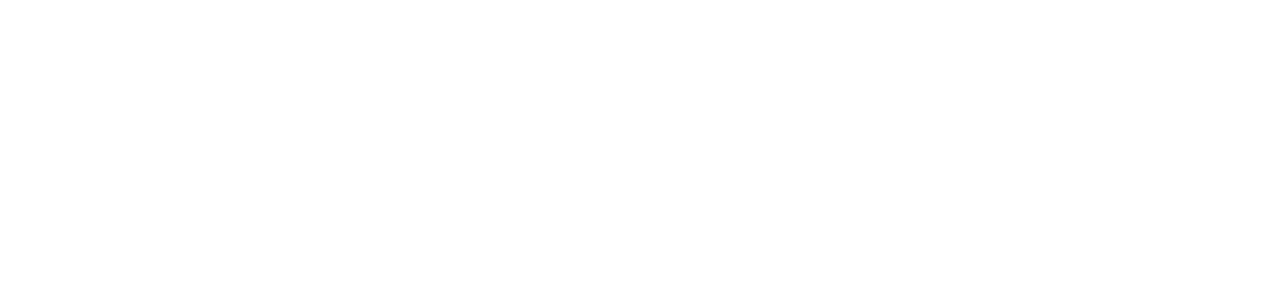
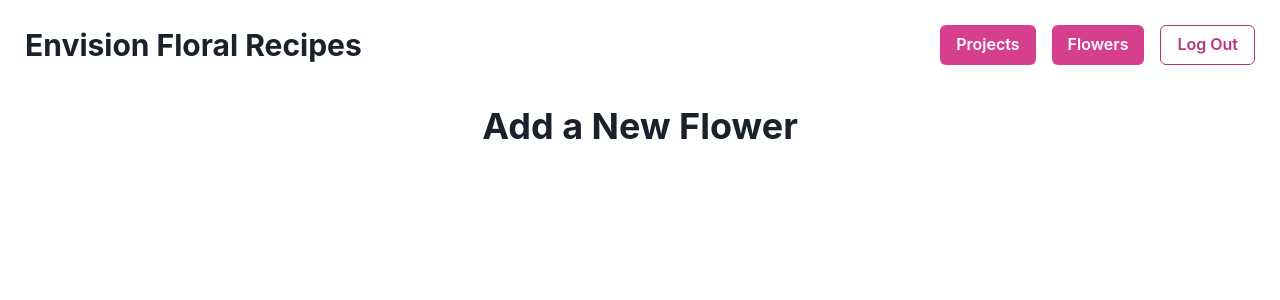
Before and after one commit to solidquartz/floral-recipes, a React (Create React App) app in the folder client/: page /flowers/create in a window 1280 px wide. Before the commit this address had no page. Shown: the top 300 px of the page. Built offline with nearby package versions, Linux system fonts and the light colour scheme.

Commit message:
Added links to create flower page, working on forms

```diff
--- a/client/src/App.tsx
+++ b/client/src/App.tsx
@@ -1,7 +1,7 @@
 import React from "react";
 import { BrowserRouter as Router, Routes, Route } from "react-router-dom";
 import { AppContextProvider } from "./context/AppContext";
-import { Dashboard, Flowers, Projects } from "./pages";
+import { CreateFlower, Dashboard, Flowers, Projects } from "./pages";
 
 export const App: React.FC = () => (
   <AppContextProvider>
@@ -11,6 +11,7 @@
           <Route index element={<Dashboard />} />
           <Route path="/projects" element={<Projects />} />
           <Route path="/flowers" element={<Flowers />} />
+          <Route path="/flowers/create" element={<CreateFlower />} />
         </Route>
       </Routes>
     </Router>
--- a/client/src/pages/CreateFlower.tsx
+++ b/client/src/pages/CreateFlower.tsx
@@ -1,5 +1,39 @@
 // import { Link } from "react-router-dom";
 
+import { Button, Flex, Heading } from "@chakra-ui/react";
+import { Field, Form, Formik } from "formik";
+import { Header } from "./components";
+
 export const CreateFlower: React.FC = () => {
-  return <div>Create Flower</div>;
+  interface FlowerFormValues {
+    name: String;
+    price: String;
+    roundedUp: Number;
+  }
+
+  const initialValues: FlowerFormValues = { name: "", price: "", roundedUp: 0 };
+
+  return (
+    <>
+      {/* Navbar */}
+      <Header />
+
+      <Flex justify="center">
+        <Heading>Add a New Flower</Heading>
+
+        {/* <Formik
+          initialValues={{ initialValues }}
+          onSubmit={(values, actions) => {
+            console.log(values, actions);
+          }}
+        >
+          <Form>
+            <Field name="name" id="name" placeholder="Flower Name">
+              <Button type="submit">Add Flower</Button>
+            </Field>
+          </Form>
+        </Formik> */}
+      </Flex>
+    </>
+  );
 };
--- a/client/src/pages/Dashboard.tsx
+++ b/client/src/pages/Dashboard.tsx
@@ -13,6 +13,7 @@
 import { GiFlowerPot } from "react-icons/gi";
 import React from "react";
 import { Header, ProjectCard, PinProjectCard } from "./components";
+import { Link } from "react-router-dom";
 
 export const Dashboard: React.FC = () => {
   return (
@@ -31,9 +32,11 @@
             <Button size="lg" colorScheme="pink" leftIcon={<BiBookAdd />}>
               Create a Project
             </Button>
-            <Button size="lg" colorScheme="pink" leftIcon={<GiFlowerPot />}>
-              Add New Florals
-            </Button>
+            <Link to="/flowers/create">
+              <Button size="lg" colorScheme="pink" leftIcon={<GiFlowerPot />}>
+                Add New Flower
+              </Button>
+            </Link>
           </ButtonGroup>
         </Box>
       </Flex>
--- a/client/src/pages/Flowers.tsx
+++ b/client/src/pages/Flowers.tsx
@@ -13,6 +13,7 @@
 import { useEffect } from "react";
 import { BiSearchAlt } from "react-icons/bi";
 import { GiFlowerPot } from "react-icons/gi";
+import { Link } from "react-router-dom";
 import api from "../api/api";
 import { useAppContext } from "../context/AppContext";
 import { Header, FlowerTableItem } from "./components";
@@ -54,6 +55,7 @@
             <Heading>Flowers</Heading>
           </Flex>
           <Flex>
+            <Link to="/flowers/create">
               <Button
                 variant="outline"
                 colorScheme="cyan"
@@ -61,6 +63,7 @@
               >
                 Add Flower
               </Button>
+            </Link>
           </Flex>
         </Flex>
 
@@ -90,7 +93,11 @@
             <Tbody>
               {/* Body */}
               {state.flowers.map((flower) => (
-                <FlowerTableItem key={flower.id} flower={flower} handleDelete={handleDelete} />
+                <FlowerTableItem
+                  key={flower.id}
+                  flower={flower}
+                  handleDelete={handleDelete}
+                />
               ))}
             </Tbody>
           </Table>
```
Lines whose indentation alone changed are shown as unchanged.
